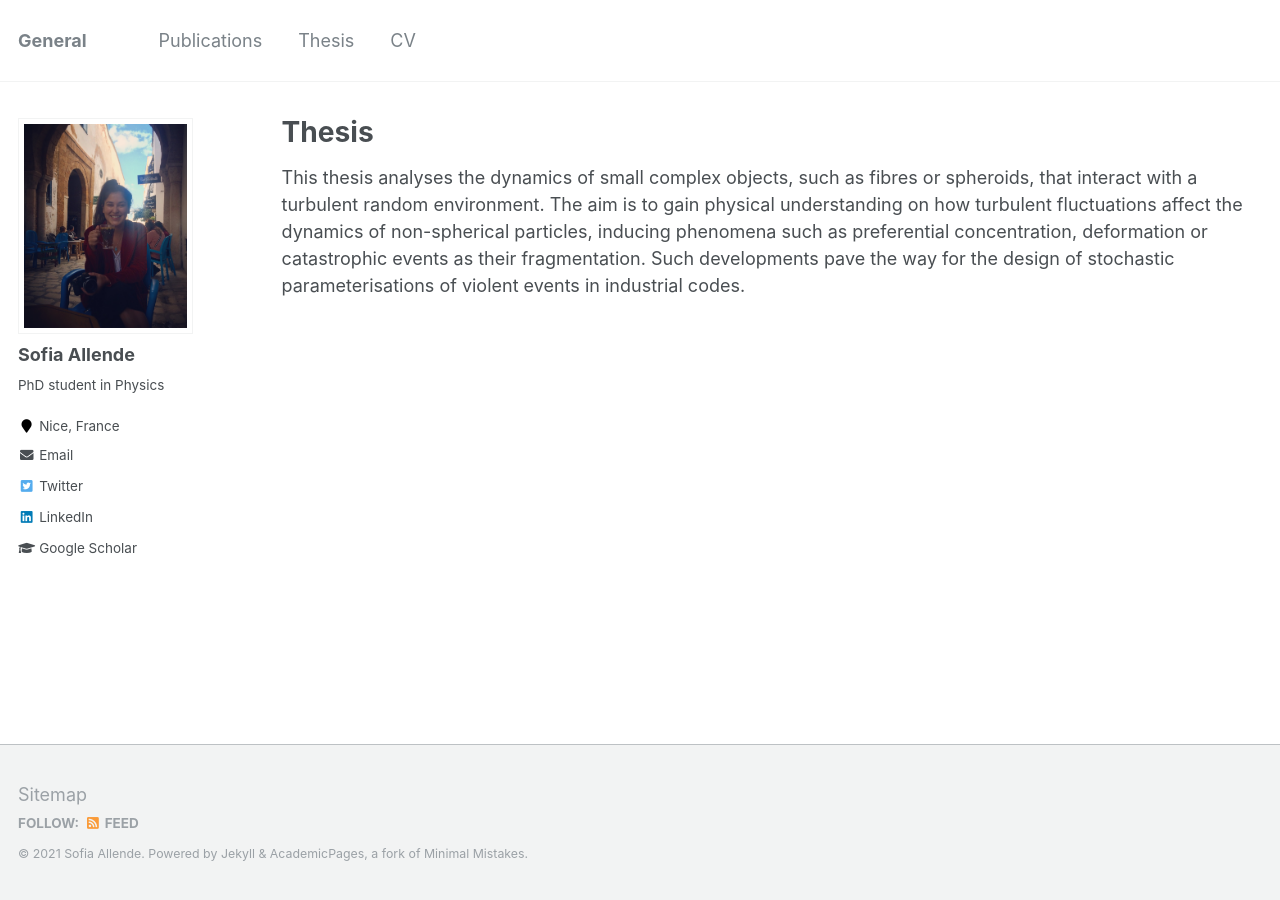
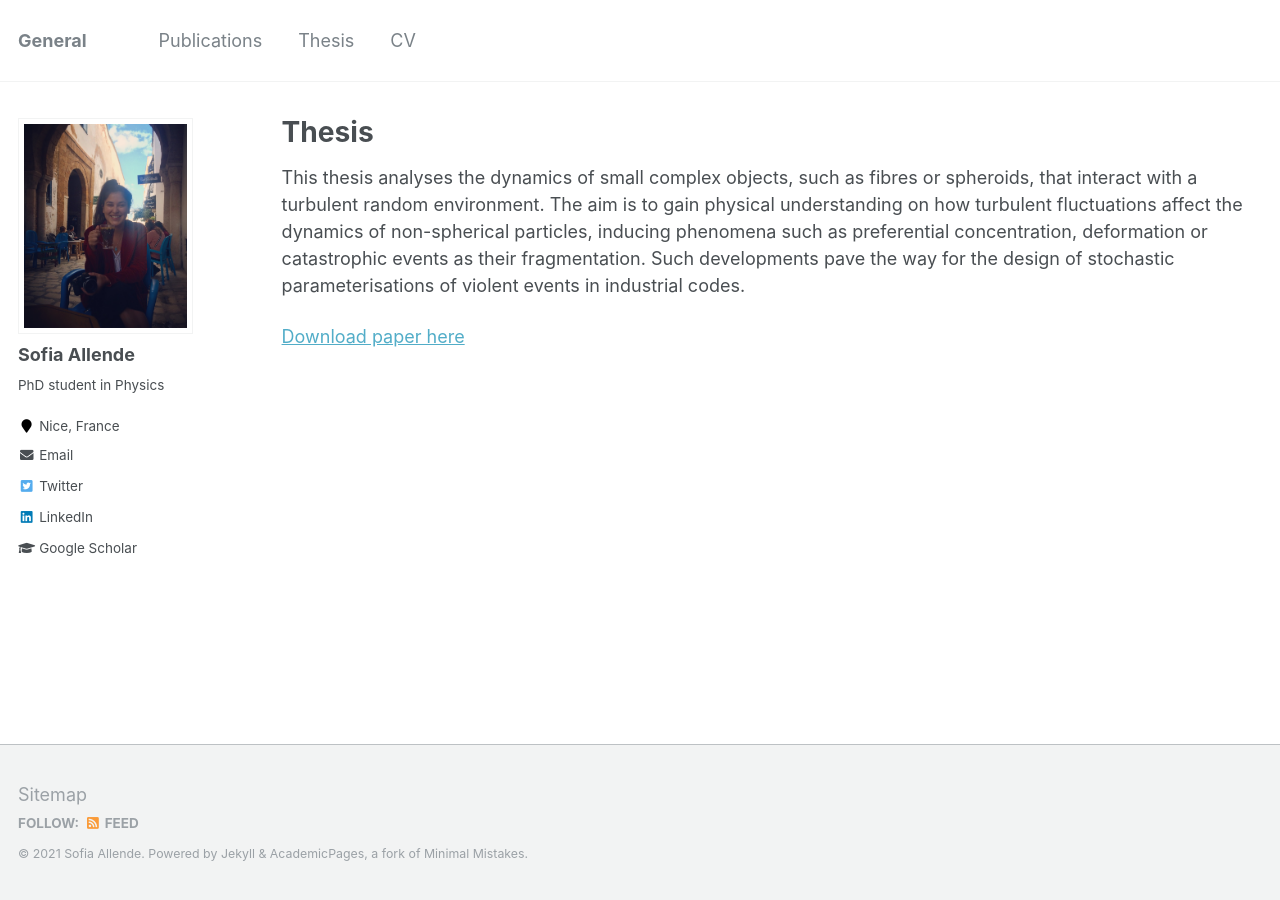
Before and after one commit to sofiallende/sofiallende.github.io, a Jekyll site: the page built from _pages/thesis.md, in a window 1280 px wide. Built offline with Jekyll 4.4.1, drawn with Linux system fonts in a browser that asks for light colours.

Commit message:
Update thesis.md

```diff
--- a/_pages/thesis.md
+++ b/_pages/thesis.md
@@ -7,8 +7,4 @@ author_profile: true
 
 This thesis analyses the dynamics of small complex objects, such as fibres or spheroids, that interact with a turbulent random environment. The aim is to gain physical understanding on how turbulent fluctuations affect the dynamics of non-spherical particles, inducing phenomena such as preferential concentration, deformation or catastrophic events as their fragmentation. Such developments pave the way for the design of stochastic parameterisations of violent events in industrial codes.
 
-{% include base_path %}
-
-{% for post in site.thesis reversed %}
-  {% include archive-single.html %}
-{% endfor %}
+[Download paper here](http://sofiallende.github.io/files/allende2018dynamics.pdf)
```
